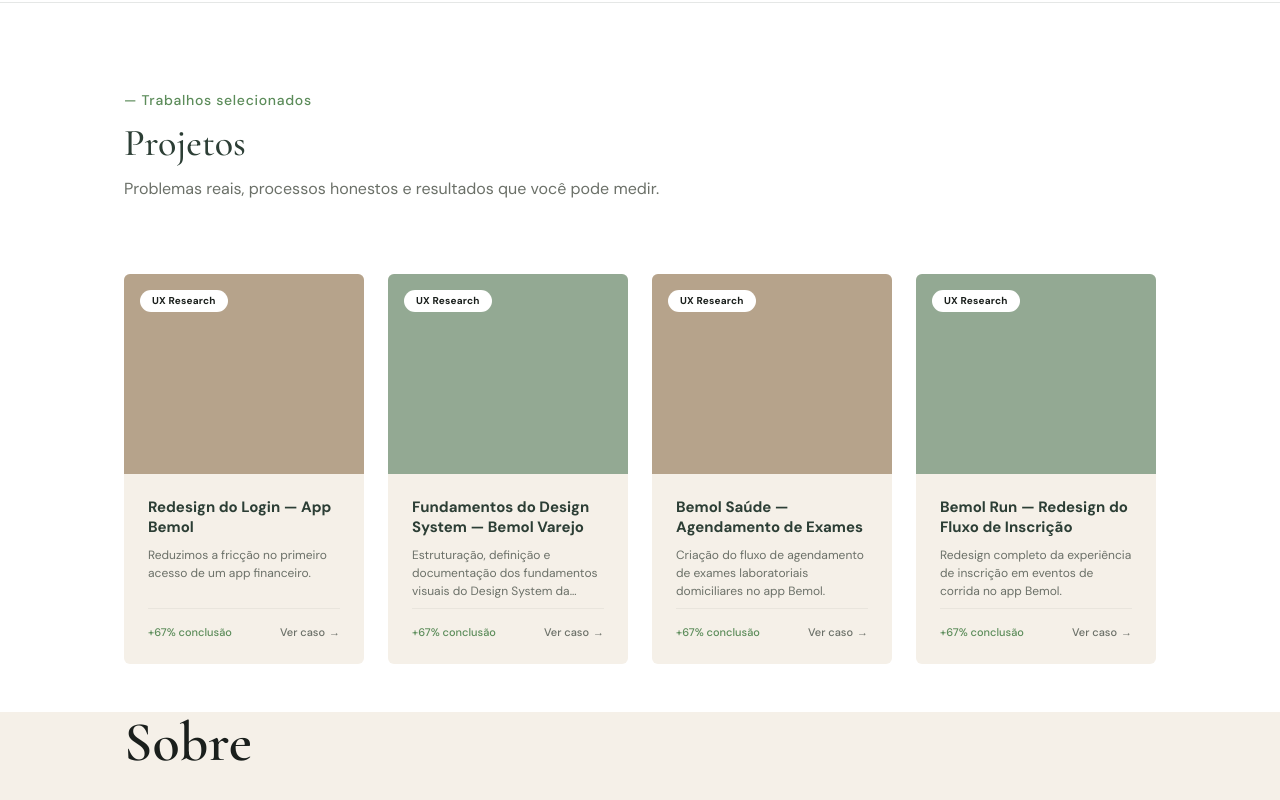
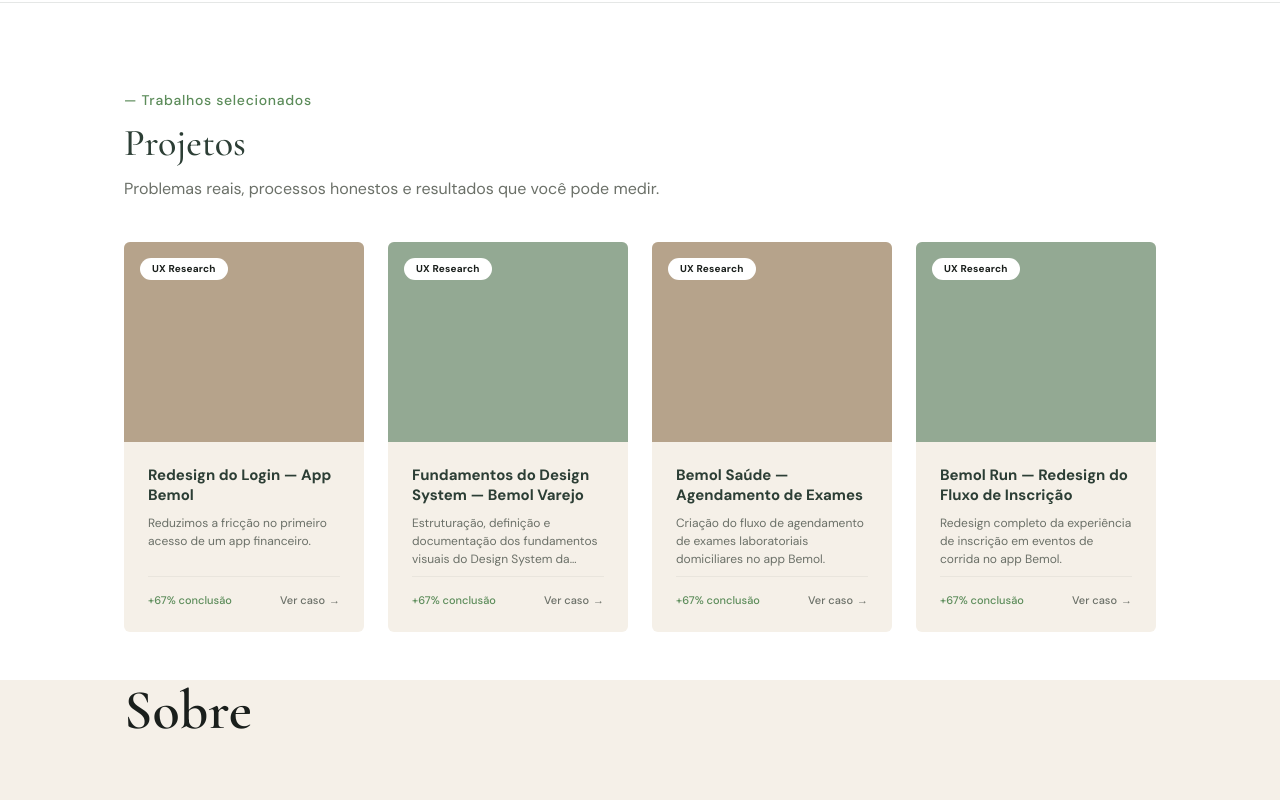
Before and after one commit to Agencia-Lumina-Digital/linda-hillary-port, a React (Vite) app: page / in a window 1280 px wide. Shown: the part 760-1560 px from the top of the page. Built offline with nearby package versions, Linux system fonts and the light colour scheme.

Commit message:
feat: [PROJECTS] Adjust in desktop

```diff
--- a/src/features/projects/Projects.tsx
+++ b/src/features/projects/Projects.tsx
@@ -1,4 +1,4 @@
-import { Box, Grid, Stack, Typography } from '@mui/material';
+import { Box, Stack, Typography } from '@mui/material';
 import { tokens } from '../../theme/tokens';
 import { ProjectCard } from './ProjectCard';
 
@@ -85,19 +85,33 @@
         </Typography>
       </Stack>
 
-      {/* Grid de Cards de Projetos */}
-      <Grid
-        container
-        columnSpacing={6} // 6 * 4px = 24px (igual ao padding lateral)
-        rowSpacing={6}
-        sx={{ mt: { xs: '32px', md: '48px' } }}
+      {/* Container de Cards de Projetos */}
+      <Box
+        sx={{
+          display: 'flex',
+          flexDirection: 'row',
+          flexWrap: { xs: 'wrap', md: 'nowrap' }, // Garante todos na mesma linha no desktop
+          gap: '24px', // Espaçamento igual e consistente entre todos os cards
+          mt: { xs: '32px', md: '40px' } // Espaçamento elegante superior (menor que 56px)
+        }}
       >
         {projectsData.map((project, index) => (
-          <Grid item xs={12} sm={6} md={3} key={index}>
+          <Box
+            key={index}
+            sx={{
+              width: {
+                xs: '100%',
+                sm: 'calc(50% - 12px)',
+                md: 'calc((100% - 72px) / 4)' // Divisão perfeita de 4 colunas com gap de 24px
+              },
+              display: 'flex',
+              flexDirection: 'column'
+            }}
+          >
             <ProjectCard {...project} />
-          </Grid>
+          </Box>
         ))}
-      </Grid>
+      </Box>
     </Box>
   );
 };
```
